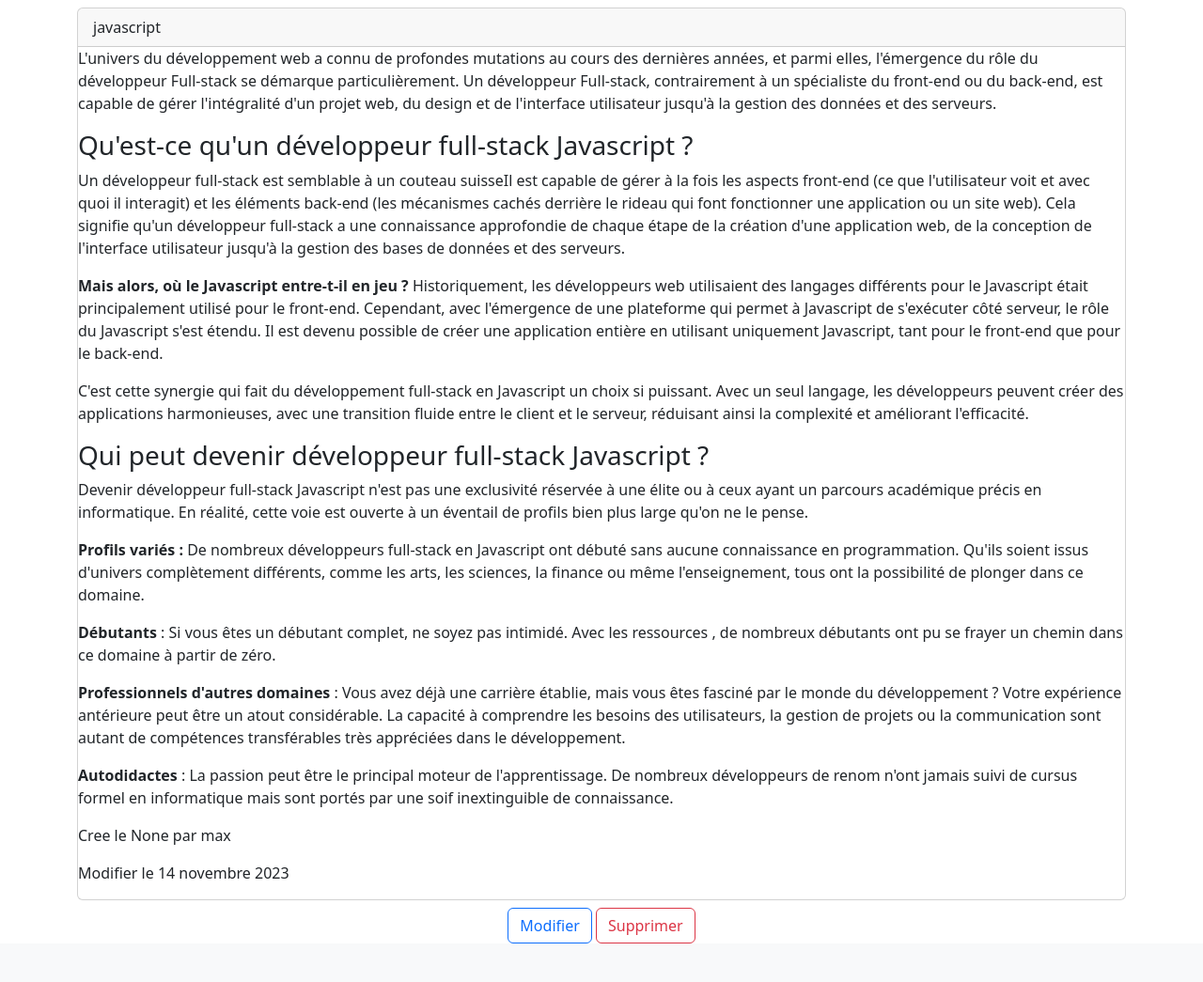
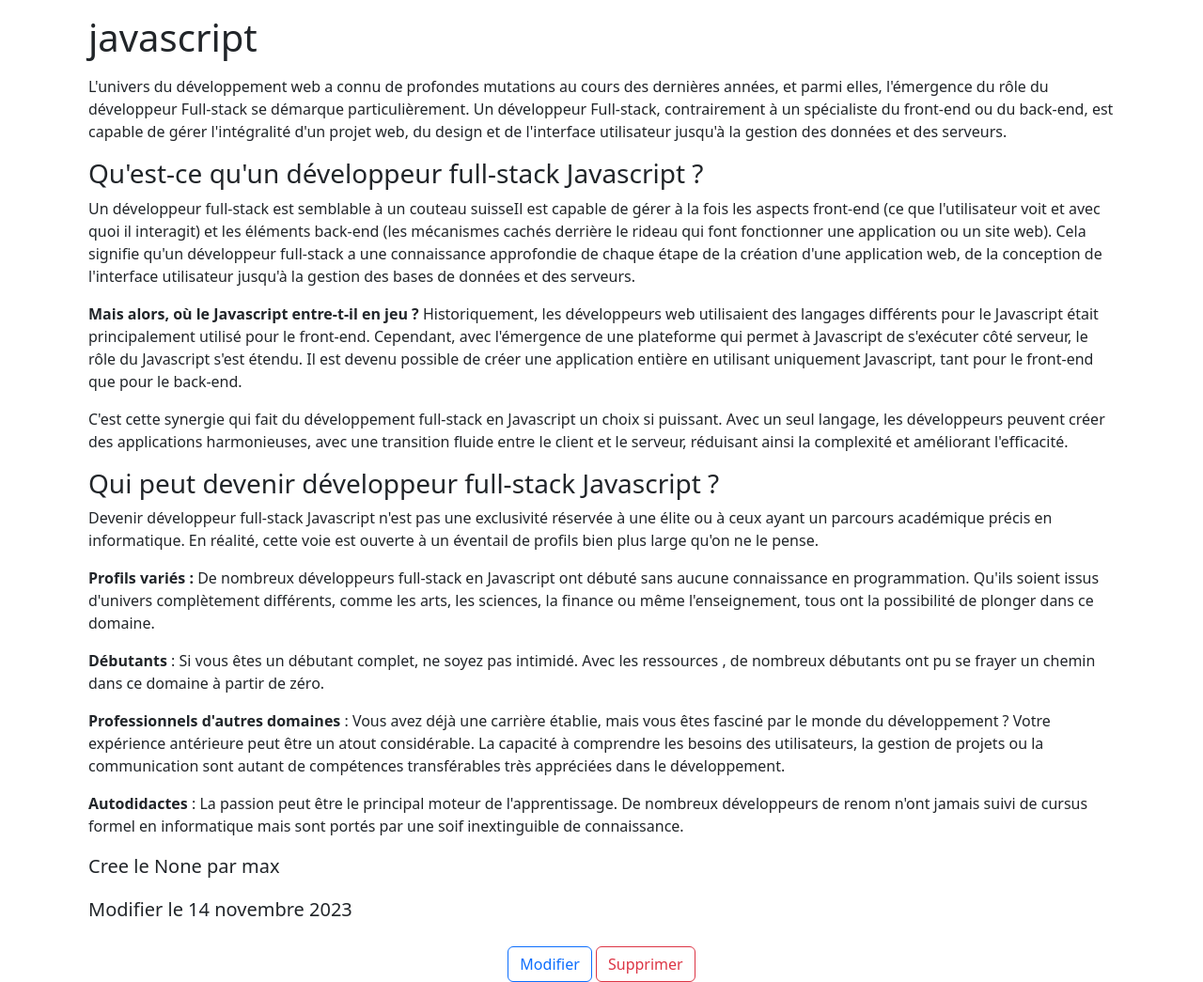
Before and after one commit to seyemaguette/projet3_blog_django, a Django app: page /articles/details/13 in a window 1280 px wide. Shown: the part 56-1101 px from the top of the page at 94% size. Before the commit the page ends 1060 px from the top, so only its background shows below. Run offline with Django 4.2, Linux system fonts and the light colour scheme; a user stored in the database is signed in; data comes from the database, SQL or seed files in the repository; some libraries are stand-ins or nearby versions.

Commit message:
style affichage

```diff
--- a/templates/partials/details.html
+++ b/templates/partials/details.html
@@ -1,18 +1,18 @@
 <div class="row  ">
-    <div class="col m-auto mt-2">
   {% if article  %}
-       <div class="card ">
-        <div class="card-header"> {{article.title}} </div>
 
-         <div class="cart-text">
-            <div> {{article.content|safe }} </div>
+            <div class="jumbotron jumbotron-fluid">
+                <div class="container">
 
-            <p class="list-group-item">Cree le {{article.creation_date}} par {{article.author}}</p>
-            <p class="list-group-item">Modifier le {{article.last_update}}</p>
+                  <p class="lead"><h1> {{article.title}}</h1></p>
+                  <p class="lead"> {{article.content|safe }}</p>
+                  <p class="lead">Cree le {{article.creation_date}} par {{article.author}}</p>
+                  <p class="lead">Modifier le {{article.last_update}}</p>
 
+                </div>
+              </div>
          </div>
          </div>
-    </div>
     {% else %}
     <p> vide</p>
   {% endif %}
```
Also changed, not shown: templates/pages/index.html (+8 -6 lines).
